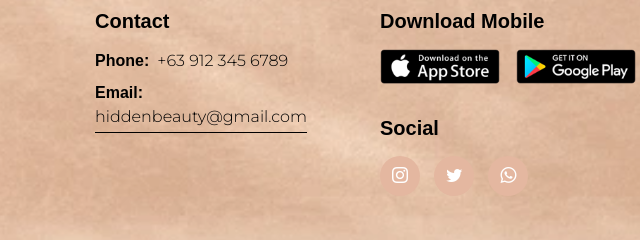
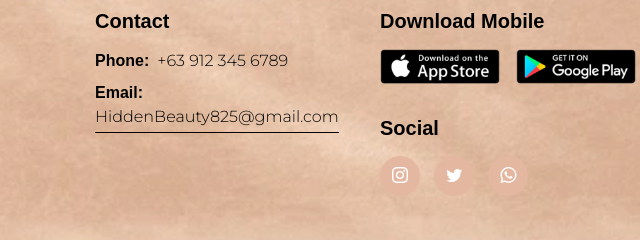
Before and after one commit to Kdacquil/Hidden-Beauty, a plain HTML site: page contact.html in a window 1280 px wide. Shown: the part 2527-2767 px from the top of the page, 557-1197 px from the left. Drawn offline with Linux system fonts and the light colour scheme; a web font is replaced by a local one.

Commit message:
Update contact.html

```diff
--- a/contact.html
+++ b/contact.html
@@ -136,7 +136,7 @@
 
                     <p>
                         <strong class="d-inline me-2">Email:</strong>
-                        <a href="#">hiddenbeauty@gmail.com</a>
+                        <a href="#">HiddenBeauty825@gmail.com</a>
                     </p>
                 </div>
 
```
